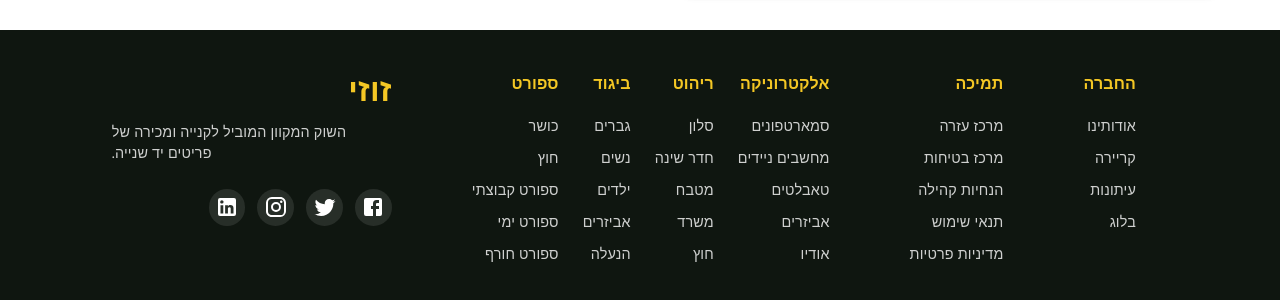
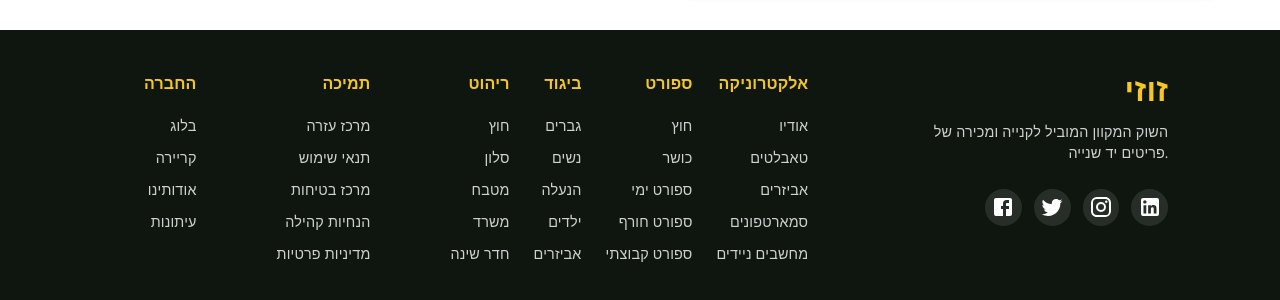
Before and after one commit to adanshah13579/Zuzi-Marketplace, a React (Vite) app: page /product/1 in a window 1280 px wide. Shown: the part 494-794 px from the top of the page. Built offline with nearby package versions, Linux system fonts and the light colour scheme.

Commit message:
adan updates

```diff
--- a/src/Components/Footer/Footer.jsx
+++ b/src/Components/Footer/Footer.jsx
@@ -19,34 +19,40 @@
 const categories = [
   {
     title: 'אלקטרוניקה',
-      items: ['סמארטפונים', 'מחשבים ניידים', 'טאבלטים', 'אביזרים', 'אודיו']
+    items: ['אודיו', 'טאבלטים', 'אביזרים', 'סמארטפונים', 'מחשבים ניידים']
   },
   {
     title: 'ריהוט',
-      items: ['סלון', 'חדר שינה', 'מטבח', 'משרד', 'חוץ']
+    items: ['חוץ', 'סלון', 'מטבח', 'משרד', 'חדר שינה']
   },
   {
     title: 'ביגוד',
-      items: ['גברים', 'נשים', 'ילדים', 'אביזרים', 'הנעלה']
+    items: ['גברים', 'נשים', 'הנעלה', 'ילדים', 'אביזרים']
   },
   {
     title: 'ספורט',
-      items: ['כושר', 'חוץ', 'ספורט קבוצתי', 'ספורט ימי', 'ספורט חורף']
+    items: ['חוץ', 'כושר', 'ספורט ימי', 'ספורט חורף', 'ספורט קבוצתי']
   }
 ];
 
+
+  // Sort categories based on the length of the title (from shortest to longest)
+  const sortedCategories = categories.sort((a, b) => a.title.length - b.title.length);
+
   const companyLinks = [
+        { name: 'בלוג', href: '/blog' },
+    { name: 'קריירה', href: '/careers' },
+
     { name: 'אודותינו', href: '/about' },
-    { name: 'קריירה', href: '/careers' },
     { name: 'עיתונות', href: '/press' },
-    { name: 'בלוג', href: '/blog' }
   ];
 
   const supportLinks = [
     { name: 'מרכז עזרה', href: '/help' },
+     { name: 'תנאי שימוש', href: '/terms' },
     { name: 'מרכז בטיחות', href: '/safety' },
     { name: 'הנחיות קהילה', href: '/guidelines' },
-    { name: 'תנאי שימוש', href: '/terms' },
+
     { name: 'מדיניות פרטיות', href: '/privacy' }
   ];
 
@@ -64,63 +70,7 @@
     >
       <Container maxWidth="lg">
 
-        <Grid container spacing={10} sx={{ direction: 'rtl' }}>
-
-          {/* Categories */}
-          <Grid item xs={12} md={4} order={{ xs: 2, md: 1 }}>
-            <Grid container spacing={3}>
-              {categories.map((category) => (
-                <Grid item xs={6} sm={3} key={category.title}>
-                  <Box sx={{ textAlign: 'right', alignItems: 'flex-end' }}>
-                    <Typography
-                      variant="subtitle1"
-                      sx={{
-                        fontWeight: 600,
-                        mb: 2,
-                        color: colors.primary,
-                        fontFamily: 'Poppins, sans-serif',
-                        fontSize: '1rem'
-                      }}
-                    >
-                      {category.title}
-                    </Typography>
-                    <Box component="ul" sx={{ listStyle: 'none', p: 0, m: 0 }}>
-                      {category.items.map((item) => (
-                        <Box
-                          component="li"
-                          key={item}
-                          sx={{
-                            mb: 1,
-                            '&:last-child': { mb: 0 }
-                          }}
-                        >
-                          <Link
-                            href="#"
-                            sx={{
-                              color: 'white',
-                              textDecoration: 'none',
-                              opacity: 0.8,
-                              fontFamily: 'Poppins, sans-serif',
-                              fontSize: '0.9rem',
-                              transition: 'all 0.3s ease',
-                              '&:hover': {
-                                color: colors.primary,
-                                opacity: 1,
-                                paddingRight: '6px'
-                              }
-                            }}
-                          >
-                            {item}
-                          </Link>
-                        </Box>
-                      ))}
-                    </Box>
-                  </Box>
-                </Grid>
-              ))}
-            </Grid>
-          </Grid>
-
+        <Grid container spacing={10} sx={{ direction: 'ltr' }}>
 
             {/* Logo and Social */}
           <Grid item xs={12} md={4} order={{ xs: 1, md: 2 }}>
@@ -128,9 +78,9 @@
               sx={{
                 display: 'flex',
                 flexDirection: 'column',
-                alignItems: 'flex-start',
+                alignItems: 'flex-end',
                 gap: 1.5,
-                textAlign: 'left'
+                textAlign: 'right'
               }}
             >
               <Typography
@@ -183,6 +133,61 @@
                 ))}
               </Box>
             </Box>
+          </Grid>
+
+          {/* Categories */}
+          <Grid item xs={12} md={4} order={{ xs: 2, md: 1 }}>
+            <Grid container spacing={3}>
+              {sortedCategories.map((category) => (
+                <Grid item xs={6} sm={3} key={category.title}>
+                  <Box sx={{ textAlign: 'right', alignItems: 'flex-end' }}>
+                    <Typography
+                      variant="subtitle1"
+                      sx={{
+                        fontWeight: 600,
+                        mb: 2,
+                        color: colors.primary,
+                        fontFamily: 'Poppins, sans-serif',
+                        fontSize: '1rem'
+                      }}
+                    >
+                      {category.title}
+                    </Typography>
+                    <Box component="ul" sx={{ listStyle: 'none', p: 0, m: 0 }}>
+                      {category.items.map((item) => (
+                        <Box
+                          component="li"
+                          key={item}
+                          sx={{
+                            mb: 1,
+                            '&:last-child': { mb: 0 }
+                          }}
+                        >
+                          <Link
+                            href="#"
+                            sx={{
+                              color: 'white',
+                              textDecoration: 'none',
+                              opacity: 0.8,
+                              fontFamily: 'Poppins, sans-serif',
+                              fontSize: '0.9rem',
+                              transition: 'all 0.3s ease',
+                              '&:hover': {
+                                color: colors.primary,
+                                opacity: 1,
+                                paddingRight: '6px'
+                              }
+                            }}
+                          >
+                            {item}
+                          </Link>
+                        </Box>
+                      ))}
+                    </Box>
+                  </Box>
+                </Grid>
+              ))}
+            </Grid>
           </Grid>
 
           {/* Divider */}
@@ -249,7 +254,6 @@
             </Box>
           </Grid>
 
-
           <Grid item xs={12} md={6}>
             <Box
               sx={{
@@ -308,9 +312,6 @@
             </Box>
           </Grid>
 
-
-
-
         </Grid>
 
       </Container>
--- a/src/Components/Navbar/Navbar.jsx
+++ b/src/Components/Navbar/Navbar.jsx
@@ -146,7 +146,7 @@
     >
       <List>
         {/* Post Ad Button in Drawer */}
-        <ListItem disablePadding>
+        {/* <ListItem disablePadding>
           <ListItemButton
             onClick={() => {
               handlePostAd();
@@ -180,7 +180,7 @@
               sx={{ textAlign: 'right', order: 1 }}
             />
           </ListItemButton>
-        </ListItem>
+        </ListItem> */}
 
         <Divider sx={{ my: 1 }} />
 
--- a/src/Pages/ProductDetails/ProductDetails.jsx
+++ b/src/Pages/ProductDetails/ProductDetails.jsx
@@ -105,9 +105,10 @@
   elevation={3}
   sx={{
     position: 'relative',
-                height: '400px',
+    height: '400px',  // Fixed height for the slider
+    width: '100%',    // Full width of its container
     overflow: 'hidden',
-                borderRadius: 2
+    borderRadius: 2,
   }}
 >
   <Box
@@ -117,7 +118,7 @@
     sx={{
       width: '100%',
       height: '100%',
-                  objectFit: 'cover'
+      objectFit: 'cover', // Ensures the image scales without distortion and fills the container
     }}
   />
 
@@ -131,8 +132,8 @@
       transform: 'translateY(-50%)',
       backgroundColor: 'rgba(255, 255, 255, 0.8)',
       '&:hover': {
-                    backgroundColor: 'rgba(255, 255, 255, 0.9)'
-                  }
+        backgroundColor: 'rgba(255, 255, 255, 0.9)',
+      },
     }}
   >
     <ArrowBackIosNewIcon />
@@ -147,8 +148,8 @@
       transform: 'translateY(-50%)',
       backgroundColor: 'rgba(255, 255, 255, 0.8)',
       '&:hover': {
-                    backgroundColor: 'rgba(255, 255, 255, 0.9)'
-                  }
+        backgroundColor: 'rgba(255, 255, 255, 0.9)',
+      },
     }}
   >
     <ArrowForwardIosIcon />
@@ -162,7 +163,7 @@
       left: '50%',
       transform: 'translateX(-50%)',
       display: 'flex',
-                  gap: 1
+      gap: 1,
     }}
   >
     {images.map((_, index) => (
@@ -173,14 +174,16 @@
           height: 8,
           borderRadius: '50%',
           backgroundColor: currentImageIndex === index ? 'primary.main' : 'white',
-                      cursor: 'pointer'
+          cursor: 'pointer',
         }}
         onClick={() => setCurrentImageIndex(index)}
       />
     ))}
   </Box>
 </Paper>
+
 </Grid>
+
 
           {/* Product Details */}
           <Grid item xs={12} md={7}>
```
Lines whose indentation alone changed are shown as unchanged.
